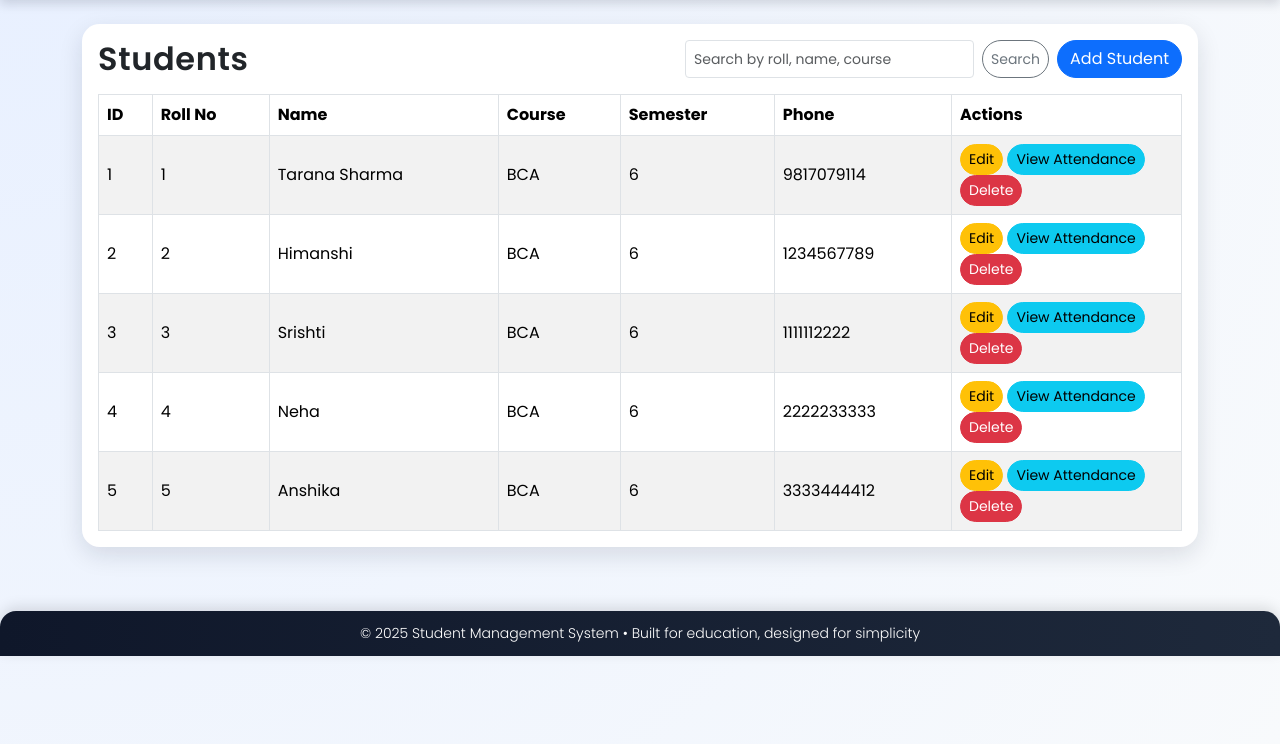
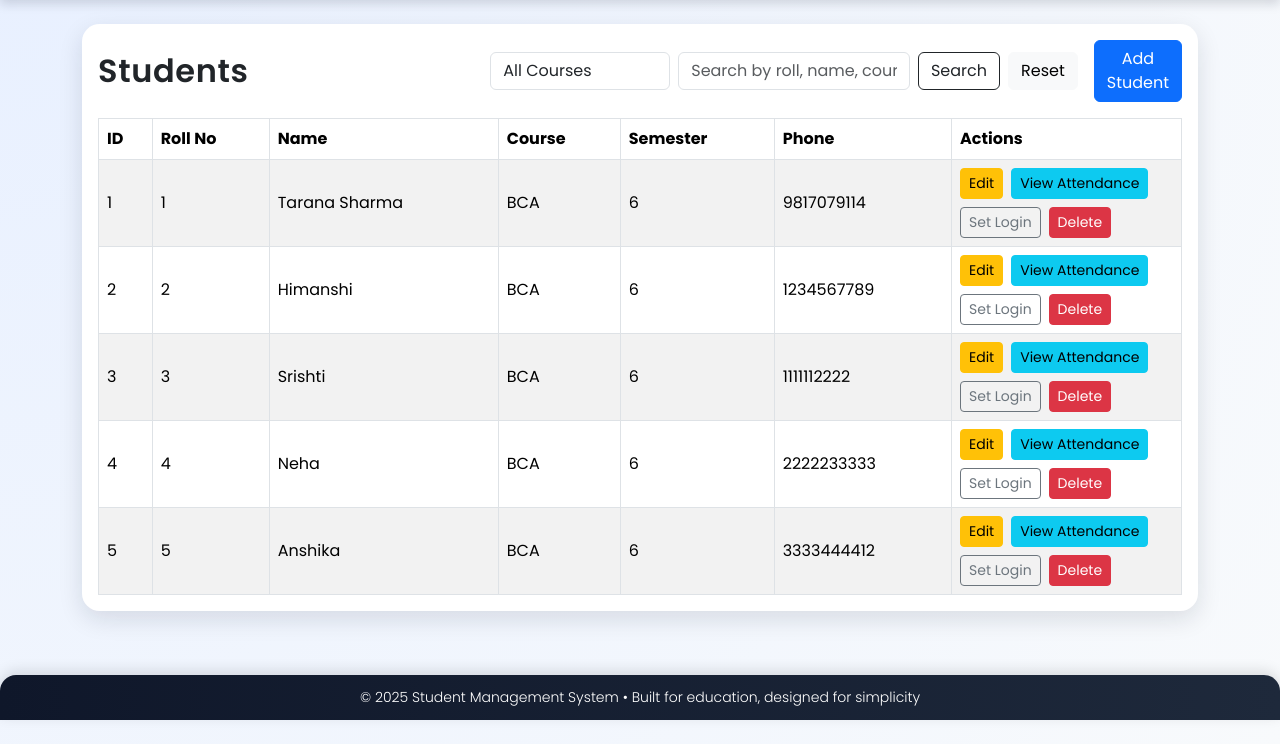
Before and after one commit to chiragsharma-S/StudentManagementSystem, a Flask app: page /students in a window 1280 px wide. Shown: the part 56-800 px from the top of the page. Run offline with Flask 3, Linux system fonts and the light colour scheme; a user stored in the database is signed in; data comes from the database, SQL or seed files in the repository.

Commit message:
Enhance student listing with course filter and layout
Updated the student management interface with a course filter and improved layout.

```diff
--- a/templates/index.html
+++ b/templates/index.html
@@ -1,31 +1,43 @@
+
 {% extends "base.html" %}
 {% block content %}
 
 <div class="card card-soft">
   <div class="card-body">
 
+    <!-- Header + filters row -->
     <div class="d-flex justify-content-between align-items-center mb-3">
       <h2 class="page-title mb-0">Students</h2>
-        <div class="d-flex">
-            <form class="d-flex me-2" method="get" action="{{ url_for('students') }}">
-                <input type="text"
+
+      <form method="get" class="d-flex align-items-center gap-2">
+
+        <!-- Course filter -->
+        <select name="course" class="form-control" style="max-width: 180px;">
+          <option value="">All Courses</option>
+          {% for c in courses %}
+            <option value="{{ c }}" {% if c == selected_course %}selected{% endif %}>{{ c }}</option>
+          {% endfor %}
+        </select>
+
+        <!-- Search box -->
+        <input
+          type="text"
           name="q"
-                       class="form-control form-control-sm"
+          class="form-control"
           placeholder="Search by roll, name, course"
-                       value="{{ q or '' }}">
-                <button class="btn btn-sm btn-outline-secondary ms-2 btn-rounded" type="submit">Search</button>
+          value="{{ q or '' }}"
+          style="max-width: 260px;"
+        >
+
+        <!-- Buttons -->
+        <button type="submit" class="btn btn-outline-dark">Search</button>
+        <a href="{{ url_for('students') }}" class="btn btn-light">Reset</a>
+
+        <a href="{{ url_for('add_student') }}" class="btn btn-primary ms-2">Add Student</a>
       </form>
-            <a href="{{ url_for('add_student') }}" class="btn btn-primary btn-rounded">Add Student</a>
-        </div>
     </div>
 
-    {% if q %}
-    <p class="text-muted">Showing results for: <strong>{{ q }}</strong></p>
-    {% endif %}
-
-    {% if students|length == 0 %}
-        <p>No students added yet. Click “Add Student” to create one.</p>
-    {% else %}
+    <!-- Students table -->
     <div class="table-responsive">
       <table class="table table-striped table-bordered align-middle mb-0">
         <thead>
@@ -49,21 +61,22 @@
             <td>{{ s.semester }}</td>
             <td>{{ s.phone }}</td>
             <td>
-                      <a href="{{ url_for('edit_student', id=s.id) }}" class="btn btn-sm btn-warning btn-rounded">Edit</a>
-                      <a href="{{ url_for('student_attendance', id=s.id) }}" class="btn btn-sm btn-info btn-rounded">View Attendance</a>
+              <div class="d-flex flex-wrap gap-2">
+                <a href="{{ url_for('edit_student', id=s.id) }}" class="btn btn-sm btn-warning">Edit</a>
+                <a href="{{ url_for('student_attendance', id=s.id) }}" class="btn btn-sm btn-info">View Attendance</a>
+                <a href="{{ url_for('set_student_login', id=s.id) }}" class="btn btn-sm btn-outline-secondary">Set Login</a>
                 <form action="{{ url_for('delete_student', id=s.id) }}" method="post" style="display:inline;">
-                          <button class="btn btn-sm btn-danger btn-rounded"
-                                  onclick="return confirm('Delete this student?');">
+                  <button type="submit" class="btn btn-sm btn-danger" onclick="return confirm('Delete this student?');">
                     Delete
                   </button>
                 </form>
+              </div>
             </td>
           </tr>
         {% endfor %}
         </tbody>
       </table>
     </div>
-    {% endif %}
 
   </div>
 </div>
```
Lines whose indentation alone changed are shown as unchanged.
